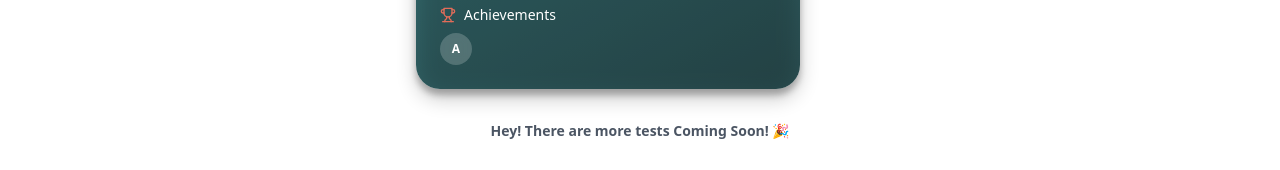
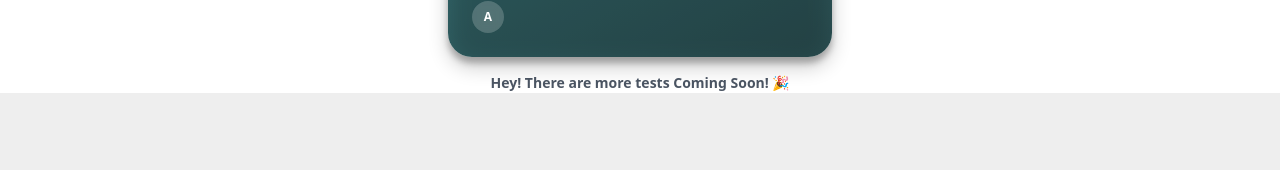
Before and after one commit to bitfalt/miniapp-monorepo, a Next.js app in the folder frontend/: page /TestsExplorer in a window 1280 px wide. Shown: the part 927-1097 px from the top of the page. After the commit the page ends 1020 px from the top, so only its background shows below. Built offline with nearby package versions, Linux system fonts and the light colour scheme; no server answers; what @worldcoin/minikit-js would draw is missing.

Commit message:
update: add changes to Tests Explorer screen

```diff
--- a/frontend/src/app/TestsExplorer/page.tsx
+++ b/frontend/src/app/TestsExplorer/page.tsx
@@ -37,8 +37,8 @@ export default function TestsPage() {
   }
 
   return (
-    <main className="min-h-screen bg-[#FFFFFF] p-4 sm:p-6 md:p-8">
-      <div className="w-full bg-gradient-to-br from-[#387478] to-[#2C5154] text-white p-8 sm:p-10 md:p-12 rounded-b-3xl">
+    <main className="min-h-screen bg-[#FFFFFF] p-0">
+      <div className="w-full bg-gradient-to-br from-[#387478] to-[#2C5154] text-white p-8 sm:p-10 md:p-12 rounded-b-3xl rounded-t-none">
         <div className="flex justify-center items-start mb-6 md:mb-8">
           <h1 className="text-3xl sm:text-4xl md:text-5xl font-bold leading-tight text-center w-full">
             Your journey to Self-Awareness
@@ -57,7 +57,7 @@ export default function TestsPage() {
           </p>
         </div>
       </div>
-      <div className="space-y-6 max-w-md mx-auto mt-4">
+      <div className="space-y-6 max-w-md mx-auto mt-4 flex flex-col items-center">
         {filteredTests.map((test, index) => (
           <TestCard
             key={index}
@@ -70,7 +70,7 @@ export default function TestsPage() {
         ))}
       </div>
 
-      <p className="text-center mt-8 text-xs sm:text-sm text-gray-600 font-bold">
+      <p className="text-center mt-4 text-xs sm:text-sm text-gray-600 font-bold">
         Hey! There are more tests Coming Soon! 🎉
       </p>
     </main>
```
